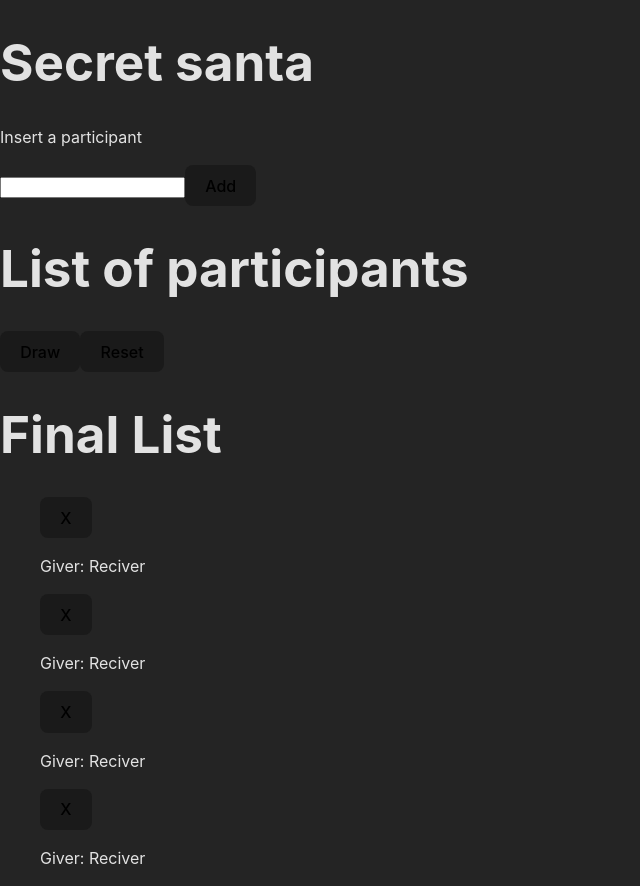
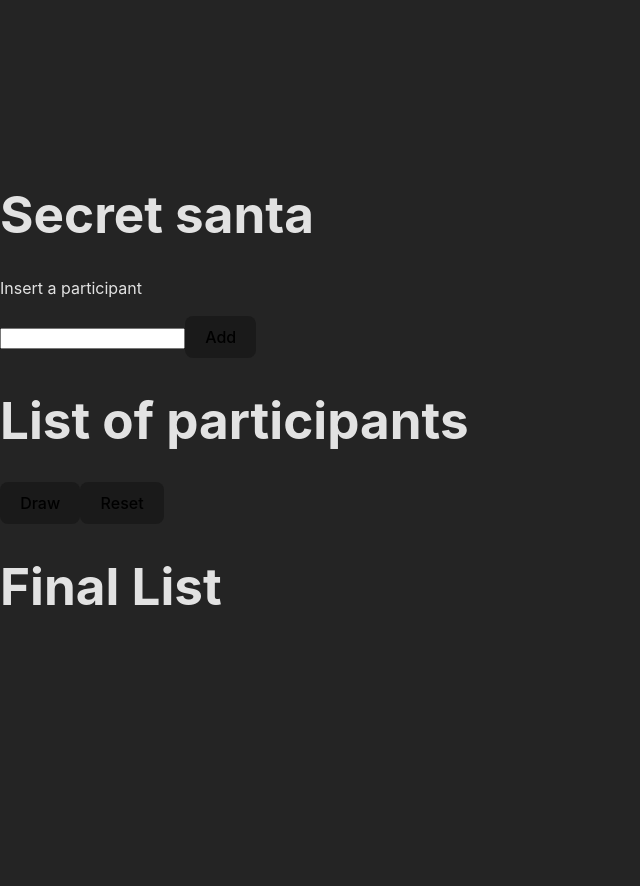
Before and after one commit to Dos-Santos-Filipe/secret-santa-react-coding-club, a React (Vite) app: page / in a window 1280 px wide. Shown: the whole page, without its empty margins (0-640 px from the left). After the commit the page ends 800 px from the top, so only its background shows below. Built offline with nearby package versions, Linux system fonts and the light colour scheme.

Commit message:
[WIP]: Add secretSantaGame logic and show the result

```diff
--- a/src/App.tsx
+++ b/src/App.tsx
@@ -1,9 +1,13 @@
 import { useState, useEffect } from "react";
 import { Button } from "./components/Button";
 import { Participant } from "./components/Participant";
+import { secretSanta } from "./shuffleFunction";
 
 function App() {
   const [participants, setParticipants] = useState<string[]>([]);
+  const [result, setResult] = useState<{ giver: string; receiver: string }[]>(
+    []
+  );
 
   useEffect(() => {
     console.log(participants);
@@ -16,11 +20,19 @@ function App() {
   };
 
   const removeParticipant = (participant: string) => {
-    setParticipants(participants.filter(item => item !== participant));
+    setParticipants(participants.filter((item) => item !== participant));
   };
 
   const resetList = () => {
     setParticipants([]);
+  };
+
+  const secretSantaGame = () => {
+    if (participants.length >= 4 && participants.length % 2 === 0) {
+      setResult(secretSanta(participants));
+    } else {
+      alert("Not enough participants");
+    }
   };
 
   return (
@@ -38,7 +50,9 @@ function App() {
             {participants.map((participant): JSX.Element => {
               return (
                 <li key={participant} className="participant">
-                  <Button onClick={() => removeParticipant(participant)}>X</Button>
+                  <Button onClick={() => removeParticipant(participant)}>
+                    X
+                  </Button>
                   <p>{participant}</p>
                 </li>
               );
@@ -47,37 +61,25 @@ function App() {
         </div>
 
         <div>
-          <button>Draw</button>
+          <Button onClick={secretSantaGame}>Draw</Button>
           <Button onClick={resetList}>Reset</Button>
         </div>
 
         <div>
           <h1>Final List</h1>
           <ul>
-            <li>
-              <div>
-                <button>X</button>
-                <p>Giver: Reciver</p>
-              </div>
-            </li>
-            <li>
-              <div>
-                <button>X</button>
-                <p>Giver: Reciver</p>
-              </div>
-            </li>
-            <li>
-              <div>
-                <button>X</button>
-                <p>Giver: Reciver</p>
-              </div>
-            </li>
-            <li>
-              <div>
-                <button>X</button>
-                <p>Giver: Reciver</p>
-              </div>
-            </li>
+            {result.map(({ giver, receiver }) => {
+              return (
+                <li>
+                  <div>
+                    <p>
+                      <strong>{giver}</strong> gives to{" "}
+                      <strong>{receiver}</strong>
+                    </p>
+                  </div>
+                </li>
+              );
+            })}
           </ul>
         </div>
       </div>
--- a/src/utils/shuffleFunction.ts
+++ b/src/shuffleFunction.ts
@@ -1,5 +1,3 @@
-const participants = ["Andre", "Brad", "Claudia", "Denise", "Emily", "Fabby"];
-
 const fisherYatesShuffle = (participants:string[]) => {
     const shuffledParticipants = [...participants];
     const length = shuffledParticipants.length;
@@ -12,7 +10,7 @@ const fisherYatesShuffle = (participants:string[]) => {
     return shuffledParticipants;
 };
 
-function secretSanta(participants: string[]): void{
+ export const secretSanta = (participants: string[]): { giver: string; receiver: string }[] => {
   const shuffledList = fisherYatesShuffle(participants);
   const result = [];
 
@@ -22,7 +20,5 @@ function secretSanta(participants: string[]): void{
     result.push({ giver, receiver });
   }
 
-  console.log(result);
+  return result;
 }
-
-secretSanta(participants);
```
